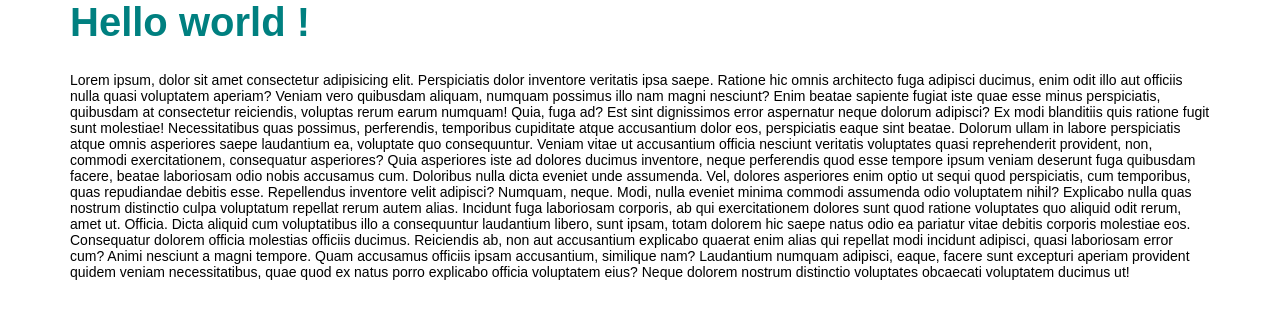
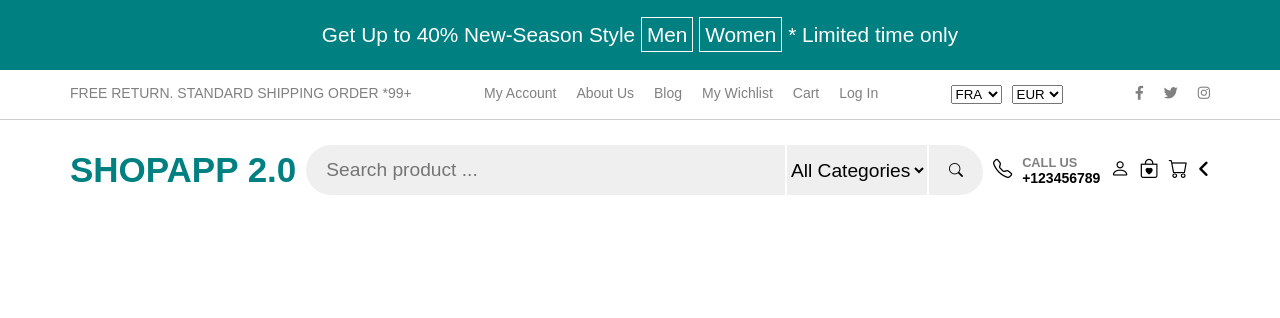
Before and after one commit to LandryPoincare/ShopApp2.0, a plain HTML site: page index.html in a window 1280 px wide. Drawn offline with nearby package versions, Linux system fonts and the light colour scheme.

Commit message:
Header commit

```diff
--- a/assets/css/color.css
+++ b/assets/css/color.css
@@ -2,4 +2,5 @@
     --main-color: #008080;
     --main-color-white: white;
     --main-color-black: #1d1d1d;
+    --main-color-gray: gray;
 }
--- a/assets/css/components/header.css
+++ b/assets/css/components/header.css
@@ -1,10 +1,10 @@
+/* ********************************** BANNER PROMO ******************************** */
 .banner-promo-container{
     background-color: var(--main-color);
     color: var(--main-color-white);
 }
 .banner-promo{
-    height: 50px;
-    line-height: 50px;
+    line-height: 40px;
     font-size: 1.3rem;
 }
 .banner-promo span{
@@ -12,3 +12,88 @@
     padding: 5px;
     cursor: pointer;
 }
+
+/* ********************************** NAV TOP ******************************** */
+.nav-top-container{
+    border-bottom: 1px solid #ccc;
+}
+.nav-top{
+    color: var(--main-color-gray);
+    font-weight: 600px;
+    white-space: nowrap;
+}
+.nav-top .nav-message{
+    text-transform: uppercase;
+}
+.nav-top ul li a:hover{
+    color: var(--main-color);
+}
+
+/* ********************************** WEBSITE DETAILS ******************************** */
+
+.website-search-bar{
+    height: 50px;
+}
+.website-search-bar input{
+    font-size: 1.2rem;
+    background-color: #efefef;
+    border-radius: 50px 0 0 50px;
+    border: none;
+    border-right: 1px solid var(--main-color-white);
+    outline-color: var(--main-color);
+}
+.website-search-bar select{
+    font-size: 1.2rem;
+    background-color: #efefef;
+    border: none;
+    border-left: 1px solid var(--main-color-white);
+    border-right: 1px solid var(--main-color-white);
+    outline-color: var(--main-color);
+}
+.search-icon {
+    background-color: #efefef;
+    border-radius: 0 60px 50px 0;
+    border: none;
+    border-left: 1px solid white;
+}
+.website-call-us{
+    height: 50px;
+}
+.website-call-us .call-message h3{
+    font-size: 0.8rem;
+    margin: 0;
+    text-transform: uppercase;
+    color: var(--main-color-gray);
+}
+.website-call-us .call-message a{
+    font-weight: bold;
+}
+.call-icon i, .website-icon i{
+    font-size: 1.2rem;
+}
+
+
+
+/* ********************************** BANNER PROMO ******************************** */
+/* ********************************** BANNER PROMO ******************************** */
+/* ********************************** MEDIA ******************************** */
+@media screen and (max-width: 1200px) {
+    .nav-items{
+        display: none;
+    }
+}
+@media screen and (max-width: 768px) {
+    .nav-message{
+        font-size: 0.7rem;
+    }
+}
+@media screen and (max-width: 576px) {
+    .nav-message{
+        font-size: 0.5rem;
+    }
+}
+@media screen and (max-width: 427px) {
+    .nav-message{
+        display: none;
+    }
+}
--- a/assets/css/main.css
+++ b/assets/css/main.css
@@ -1,3 +1,5 @@
 @import url("color.css");
 @import url("framework/utiles.css");
+@import url("https://cdn.jsdelivr.net/npm/bootstrap-icons@1.10.3/font/bootstrap-icons.css");
 @import url("style.css");
+@import url("components/header.css");
--- a/assets/css/style.css
+++ b/assets/css/style.css
@@ -1,3 +1,13 @@
-h1{
-    color: var(--main-color, red);
+i{
+    cursor: pointer;
+    size: 1.2rem;
 }
+i:hover{
+    color: var(--main-color);
+}
+.logo h2 a{
+    display: block;
+    text-transform: uppercase;
+    color: var(--main-color);
+    margin: 30px 0;
+}
--- a/index.html
+++ b/index.html
@@ -5,47 +5,111 @@
     <meta charset="UTF-8">
     <meta http-equiv="X-UA-Compatible" content="IE=edge">
     <meta name="viewport" content="width=device-width, initial-scale=1.0">
+    <link rel="stylesheet" href="https://cdnjs.cloudflare.com/ajax/libs/font-awesome/6.3.0/css/all.min.css"
+        integrity="sha512-SzlrxWUlpfuzQ+pcUCosxcglQRNAq/DZjVsC0lE40xsADsfeQoEypE+enwcOiGjk/bSuGGKHEyjSoQ1zVisanQ=="
+        crossorigin="anonymous" referrerpolicy="no-referrer" />
     <link rel="stylesheet" href="assets/css/main.css">
     <title>ShopApp 2.0</title>
 </head>
 
 <body>
-    <div class="container">
 
-        <h1>Hello world !</h1>
-        <p>
-            <span>Lorem ipsum, dolor sit amet consectetur adipisicing elit. Perspiciatis dolor inventore veritatis ipsa
-                saepe. Ratione hic omnis architecto fuga adipisci ducimus, enim odit illo aut officiis nulla quasi
-                voluptatem aperiam?</span>
-            <span>Veniam vero quibusdam aliquam, numquam possimus illo nam magni nesciunt? Enim beatae sapiente fugiat
-                iste quae esse minus perspiciatis, quibusdam at consectetur reiciendis, voluptas rerum earum numquam!
-                Quia, fuga ad?</span>
-            <span>Est sint dignissimos error aspernatur neque dolorum adipisci? Ex modi blanditiis quis ratione fugit
-                sunt molestiae! Necessitatibus quas possimus, perferendis, temporibus cupiditate atque accusantium dolor
-                eos, perspiciatis eaque sint beatae.</span>
-            <span>Dolorum ullam in labore perspiciatis atque omnis asperiores saepe laudantium ea, voluptate quo
-                consequuntur. Veniam vitae ut accusantium officia nesciunt veritatis voluptates quasi reprehenderit
-                provident, non, commodi exercitationem, consequatur asperiores?</span>
-            <span>Quia asperiores iste ad dolores ducimus inventore, neque perferendis quod esse tempore ipsum veniam
-                deserunt fuga quibusdam facere, beatae laboriosam odio nobis accusamus cum. Doloribus nulla dicta
-                eveniet unde assumenda.</span>
-            <span>Vel, dolores asperiores enim optio ut sequi quod perspiciatis, cum temporibus, quas repudiandae
-                debitis esse. Repellendus inventore velit adipisci? Numquam, neque. Modi, nulla eveniet minima commodi
-                assumenda odio voluptatem nihil?</span>
-            <span>Explicabo nulla quas nostrum distinctio culpa voluptatum repellat rerum autem alias. Incidunt fuga
-                laboriosam corporis, ab qui exercitationem dolores sunt quod ratione voluptates quo aliquid odit rerum,
-                amet ut. Officia.</span>
-            <span>Dicta aliquid cum voluptatibus illo a consequuntur laudantium libero, sunt ipsam, totam dolorem hic
-                saepe natus odio ea pariatur vitae debitis corporis molestiae eos. Consequatur dolorem officia molestias
-                officiis ducimus.</span>
-            <span>Reiciendis ab, non aut accusantium explicabo quaerat enim alias qui repellat modi incidunt adipisci,
-                quasi laboriosam error cum? Animi nesciunt a magni tempore. Quam accusamus officiis ipsam accusantium,
-                similique nam?</span>
-            <span>Laudantium numquam adipisci, eaque, facere sunt excepturi aperiam provident quidem veniam
-                necessitatibus, quae quod ex natus porro explicabo officia voluptatem eius? Neque dolorem nostrum
-                distinctio voluptates obcaecati voluptatem ducimus ut!</span>
-        </p>
-    </div>
+    <header>
+        <div class="banner-promo-container py-15">
+            <div class="container">
+                <div class="banner-promo tc">
+                    Get Up to 40% New-Season Style <span class="men">Men</span> <span class="women">Women</span> *
+                    Limited time only
+                </div>
+            </div>
+        </div>
+        <div class="nav-top-container">
+            <div class="container">
+                <div class="nav-top flex jcsb gap-15 py-15">
+                    <div class="nav-message">FREE RETURN. STANDARD SHIPPING ORDER *99+</div>
+                    <div class="nav-items">
+                        <ul class="flex jcc gap-20">
+                            <li><a href="#">My Account</a></li>
+                            <li><a href="#">About Us</a></li>
+                            <li><a href="#">Blog</a></li>
+                            <li><a href="#">My Wichlist</a></li>
+                            <li><a href="#">Cart</a></li>
+                            <li><a href="#">Log In</a></li>
+                        </ul>
+                    </div>
+                    <div class="flex gap-10">
+                        <div class="nav-country ">
+                            <select name="country" id="country">
+                                <option value="france">FRA</option>
+                                <option value="usa">USA</option>
+                                <option value="rus">RUS</option>
+                            </select>
+                        </div>
+                        <div class="nav-currency ">
+                            <select name="currency" id="currency">
+                                <option value="EUR">EUR</option>
+                                <option value="USD">USD</option>
+                                <option value="XAF">XAF</option>
+                            </select>
+                        </div>
+                    </div>
+                    <div class="nav-social-icon flex gap-20">
+                        <div class="social-icon-item">
+                            <i class="fa-brands fa-facebook-f"></i>
+                        </div>
+                        <div class="social-icon-item">
+                            <i class="fa-brands fa-twitter"></i>
+                        </div>
+                        <div class="social-icon-item">
+                            <i class="fa-brands fa-instagram"></i>
+                        </div>
+                    </div>
+                </div>
+            </div>
+        </div>
+        <div class="website-details-container">
+            <div class="container">
+                <div class="website-details flex aic gap-10">
+
+                    <div class="website-logo logo">
+                        <h2>
+                            <a href="#">ShopApp 2.0</a>
+                        </h2>
+                    </div>
+                    <div class="website-search-bar flex flex-1">
+                        <input type="search" name="product-filter" id="product-filter" class="flex-1 px-20" placeholder="Search product ...">
+                        <select name="categories" id="categories">
+                            <option value="">All Categories</option>
+                            <option value="">Robes</option>
+                            <option value="">Jupes</option>
+                            <option value="">Culottes</option>
+                            <option value="">T-Shirt</option>
+                            <option value="">Chemises</option>
+                        </select>
+                        <div class="search-icon aic px-20 flex">
+                            <i class="bi bi-search"></i>
+                        </div>
+                    </div>
+                    <div class="website-call-us flex aic gap-10">
+                        <div class="call-icon">
+                            <i class="bi bi-telephone"></i>
+                        </div>
+                        <div class="call-message">
+                            <h3>Call Us</h3>
+                            <a href="tel:+123456789">+123456789</a>
+                        </div>
+                    </div>
+                    <div class="website-icon flex gap-10">
+                        <div class="website-icon-item"><i class="bi bi-person"></i></div>
+                        <div class="website-icon-item"><i class="bi bi-bag-heart"></i></div>
+                        <div class="website-icon-item"><i class="bi bi-cart"></i></div>
+                        <div class="website-icon-item"><i class="fa-solid fa-angle-left"></i></div>
+                    </div>
+                </div>
+            </div>
+        </div>
+    </header>
+
 </body>
 
 </html>
```
